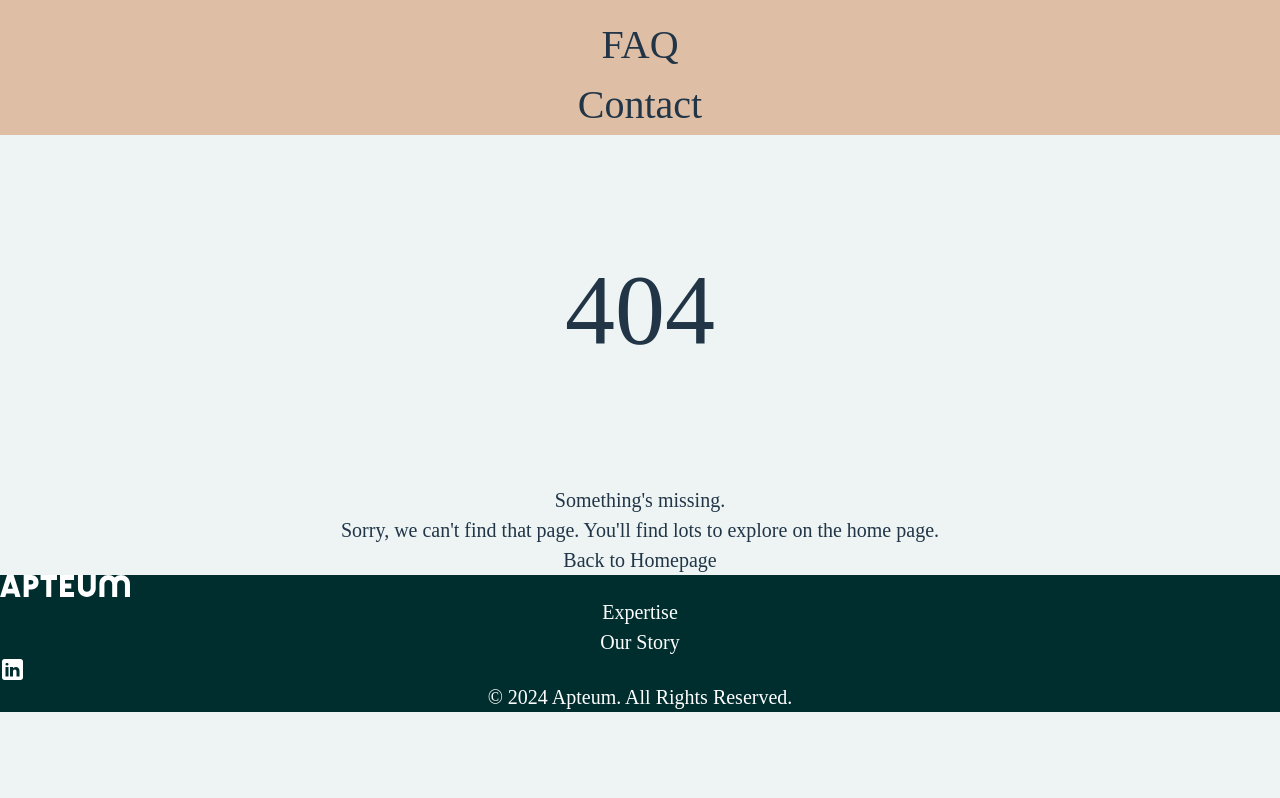
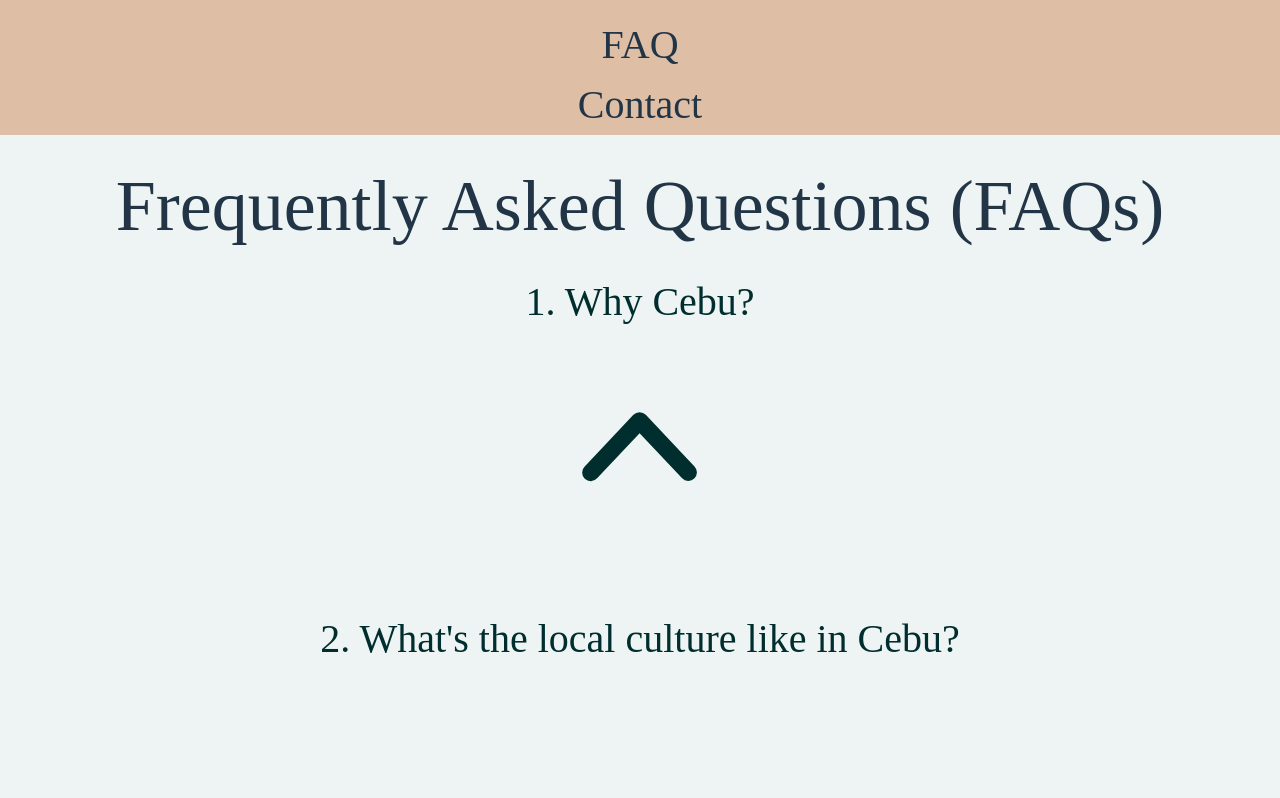
Before and after one commit to rippler7/apteum, a React (Vite) app: page /faqs in a window 1280 px wide. Shown: the part 322-1120 px from the top of the page. Before the commit the page ends 1034 px from the top, so only its background shows below. Built offline with nearby package versions, Linux system fonts and the light colour scheme; a web font is replaced by a local one.

Commit message:
[WEB-4] fixed some nested element issuess

```diff
--- a/index.html
+++ b/index.html
@@ -7,7 +7,7 @@
     <title>Apteum</title>
   </head>
   <body>
-    <div id="root" className='w-full h-screen items-center p-0 m-0'></div></div>
+    <div id="root" className='h-screen items-center p-0 m-0'></div></div>
     <script type="module" src="/src/main.tsx"></script>
   </body>
 </html>
--- a/src/App.tsx
+++ b/src/App.tsx
@@ -1,6 +1,7 @@
 import "./App.css";
 import Home from "./pages/Home";
 import Expertise from "./pages/Expertise";
+import Faq from "./pages/Faq";
 import NoPage from "./pages/NoPage";
 import Story from "./pages/Story";
 import Footer from "./components/Footer";
@@ -16,17 +17,18 @@ const App = () => {
     <>
       <Navbar />
 
-      <main className="pt-[80px]">
+      <main className="">
         <Routes>
           <Route path="/">
             <Route index element={<Home />} />
             <Route path="expertise" element={<Expertise />} />
             <Route path="ourstory" element={<Story />} />
+            <Route path="faqs" element={<Faq />} />
             <Route path="*" element={<NoPage />} />
           </Route>
         </Routes>
       </main>
-      <div className="w-full relative sm:relative md:absolute lg:absolute">
+      <div className="w-full bottom-0 relative lg:fixed">
         <Footer />
       </div>
       <svg xmlns="http://www.w3.org/2000/svg" version="1.1" className="svg-filters hidden" >
--- a/src/components/Footer.tsx
+++ b/src/components/Footer.tsx
@@ -3,27 +3,27 @@ import lnIconW from '../assets/icons8-linkedin-100-white.svg'
 import { Link } from 'react-router-dom'
 function Footer() {
     return (
-        <div id='footerBar' className='grid bottom-0 lg:relative md:bottom-0 sm:bottom-0 grid-cols-1 lg:grid-cols-2 md:grid-cols-1 sm:grid-cols-1 xs:grid-cols-1 bottom-0 mb-auto w-full justify-between items-center lg:text-right align-middle'>
+        <div id='footerBar' className='grid md:bottom-0 sm:bottom-0 grid-cols-1 lg:grid-cols-2 md:grid-cols-1 sm:grid-cols-1 xs:grid-cols-1 mb-auto w-full justify-between items-center lg:text-right align-middle'>
             <div className='items-right align-middle px-10 py-10 md:align-center'>
                 <Link to="/"><img src={ApteumW} height={50} width={130} alt="" className='items-center m-auto lg:ml-0' /></Link>
             </div>
             <div>
                 <div className='grid justify-items-center lg:justify-items-end w-full items-center px-10 pt-3 sm:text-center lg:text-right'>
-                    <div className='lg:grid w-full lg:w-[30vw] justify-items-center lg:justify-items-end sm:items-center md:items-center lg:items-right grid-cols-1 lg:grid-cols-3 md:grid-cols-1'>
+                    <div className='lg:grid w-full lg:w-[30vw] justify-items-center lg:justify-items-end sm:items-center md:items-center lg:items-right grid-cols-1 lg:grid-cols-4 md:grid-cols-1'>
                         <div className='px-2 sm:py-3 sm:text-center'>
-                            <Link to="expertise"><a>Expertise</a></Link>
+                            <Link to="expertise">Expertise</Link>
                         </div>
                         <div className='px-2 sm:py-3 sm:text-center'>
-                            <Link to="ourstory"><a>Our Story</a></Link>
+                            <Link to="ourstory">Our Story</Link>
+                        </div>
+                        <div className='px-2 sm:py-3 sm:text-center'>
+                            <Link to="faqs">FAQ</Link>
                         </div>
                         {/* <div className='px-2 sm:py-3 sm:text-center hidden'>
                             <a>Our Experts</a>
                         </div>
                         <div className='px-2 sm:py-3 sm:text-center hidden'>
                             <a>Careers</a>
-                        </div>
-                        <div className='px-2 sm:py-3 sm:text-center hidden'>
-                            <a>FAQ</a>
                         </div>
                         <div className='px-2 sm:py-3 sm:text-center hidden'>
                             <a>Careers</a>
--- a/src/components/SectionSeven.tsx
+++ b/src/components/SectionSeven.tsx
@@ -3,7 +3,7 @@ import ButtonAvg from './ButtonAvg'
 import arrowRight from '../assets/arrowRight.svg'
 function SectionSeven(){
     return(
-        <section className="flex align-middle justify-between max-w-screen-xl px-4 mx-auto md:flex-row sm:px-6 p-8">
+        <section className="flex align-middle justify-between max-w-screen-xl px-4 mx-auto md:flex-row sm:px-6 pb-8">
 			<div className="container mx-auto flex flex-col items-center px-4 text-center md:py-6 md:px-5 lg:px-16 justify-center">
             <img src={whirlArrow} width={145} />
             <br />
--- a/src/components/Sidebar.tsx
+++ b/src/components/Sidebar.tsx
@@ -46,8 +46,8 @@ const Sidebar = ({ showSideBar, toggleMenu }: SidebarProps) => {
               <h3>Careers</h3>
             </Link>
           </li>
-          <li className="hidden">
-            <Link to="nopage">
+          <li className="">
+            <Link to="faqs">
               <h3>FAQ</h3>
             </Link>
           </li>
--- /dev/null
+++ b/src/const/questions.ts
@@ -0,0 +1,34 @@
+const qna = [
+    {
+        id:1,
+        question:"1. Why Cebu?",
+        ans:"Thanks for partnering with us, we look forward to working together. \n We try to take an ethical approach to remote hiring and be transparent about our actions. The following FAQs explain where our staff work and how we provide for them."
+    },
+    {
+        id:2,
+        question:"2. What's the local culture like in Cebu?",
+        ans:"Because if it's history, the Philippines is a westernised culture. Its cities, infrastructure and amenities are very similar to those in Australia, as is its workplace culture and practices. There's also no language barrier. Working with Filipinos is much the same as with working with Australians."
+    },
+    {
+        id:3,
+        question:"3. How does Apteum support staff in Cebu?",
+        ans:"In addition to state-of-the-art facilities in the Cebu I.T. Park, we provide all staff health insurance, training and development opportunities, and a culture that promotes health and wellbeing through staff activities and social events. We want our staff to feel valued and enjoy their work, so we create an environment that encourages that."
+    },
+    {
+        id:4,
+        question:"4. What hours do Apteum staff work?",
+        ans:"Our staff work an eight-hour day, typically 7am to 4pm PHT. The work day includes a one-hour lunch break and two 15-minute coffee/tea breaks. These hours align closely with Australian Eastern Standard Time; however, if you require staff to work outside of these hours we can arrange that."
+    },
+    {
+        id:5,
+        question:"5. How do Apteum staff get paid?",
+        ans:"Staff are paid fortnightly into their nominated bank account from our account with Bank of the Philippine Islands. All staff log their attendance, annual leave and sick leave using an HR Management System called Sprout."
+    },
+    {
+        id:6,
+        question:"6. Are Apteum staff qualified for the job?",
+        ans:"Yes, our staff are highly qualified. Once we understand your needs, we work with you to determine a job description, including the level of experience and qualifications you expect. Much like the traditional hiring process, candidates will have varying levels of experience and a range of factors will determine who's most suitable for you."
+    }
+]
+
+export default qna
--- a/src/pages/Expertise.tsx
+++ b/src/pages/Expertise.tsx
@@ -91,7 +91,7 @@ function Expertise() {
                     </div>
                 </div>
             </div>
-            <section className="relative px-6 pb-10 align-middle w-full mx-auto  text-left">
+            <section className="relative px-6 pb-10 align-middle w-full mx-auto  text-left mb-10 lg:mb-20">
                 <h2 className='m-auto w-10/12'>How it works</h2>
                 <div className="grid grid-cols-1 md:grid-cols-2 w-10/12 m-auto gap-2 md:gap-8 mt-3 md:mt-8 px-4 md:px-10 xl:mt-16 sm:grid-cols-1 text-left justify-between">
                     <div className='mb-10 md:mb-5'>
@@ -125,7 +125,7 @@ function Expertise() {
                     <br />
                 </div>
             </section>
-            <section className="hidden flex h-max align-middle justify-between max-w-screen-xl px-4 mx-auto md:flex-row sm:px-6 p-8 pb-28">
+            <section className="hidden flex h-max align-middle justify-between max-w-screen-xl px-4 mx-auto md:flex-row sm:px-6 p-8 pb-28 mb-20">
                 <div className="container mx-auto flex flex-col items-center px-4 text-center md:py-6 md:px-5 lg:px-16 justify-center">
                     <br />
                     <p className="px-8 mt-8 mb-12">
--- /dev/null
+++ b/src/pages/Faq.tsx
@@ -0,0 +1,62 @@
+import { Disclosure, Transition } from '@headlessui/react';
+import { ChevronUpIcon } from '@heroicons/react/20/solid';
+import { Link } from 'react-router-dom';
+import ButtonAvg from '../components/ButtonAvg';
+import qna from '../const/questions';
+import arrowRight from '../assets/arrowRight.svg'
+function Faq() {
+    return (
+        <>
+        <section className="min-h-fit pt-20">
+            <br />
+            <h2>Frequently Asked Questions (FAQs)</h2>
+            {
+                qna && qna.map((qa) => <>
+                    <Disclosure as="div">
+                        {({ open }) => (
+                            <>
+                                <div className="w-full px-4 lg:px-10 py-5" key='{qa.id}'>
+                                    <div className="mx-auto w-full bg-white p-2">
+                                        <Disclosure.Button className="flex w-full justify-between px-4 py-2 text-left text-[#002d2e] hover:bg-[#002d2e]-200 focus:outline-none focus-visible:ring bg-[#edf4f3] focus-visible:ring-500/75">
+                                            <h3><span>{qa.question}</span></h3>
+                                            <ChevronUpIcon
+                                                className={`${open ? 'rotate-180 transform' : ''
+                                                    } h-5 w-5 #213547`}
+                                            />
+                                        </Disclosure.Button>
+                                        <Transition
+                                            enter="transition duration-100 ease-out"
+                                            enterFrom="transform scale-95 opacity-0"
+                                            enterTo="transform scale-100 opacity-100"
+                                            leave="transition duration-75 ease-out"
+                                            leaveFrom="transform scale-100 opacity-100"
+                                            leaveTo="transform scale-95 opacity-0"
+                                        >
+                                            <Disclosure.Panel className="px-4 text-left pb-2 pt-4 text-gray-700">
+                                                <h4>{qa.ans}</h4>
+                                            </Disclosure.Panel>
+                                        </Transition>
+                                    </div>
+                                </div>
+                            </>
+                        )}
+                    </Disclosure>
+                </>)
+            }
+        </section>
+        <section className="flex hidden align-middle justify-between w-full px-4 mx-auto md:flex-row sm:px-6 p-8 pb-28 bg-white">
+                <div className="container mx-auto flex flex-col items-center px-4 text-center md:py-6 md:px-5 lg:px-16 justify-center">
+                    <br />
+                    <p className="px-8 mt-8 mb-12">
+                    <h2>Can't find what you are looking for?</h2></p>
+                    <br />
+                    <Link to='/expertise'><div className="w-fit m-auto text-center items-center justify-center mt-[3vw]"> <ButtonAvg label='Contact Us' iconRight={<div className='pl-2 items-center flex justify-center m-auto'><img className='rightBtnArrow' src={arrowRight} width={30} title="arrow right" alt="pointRight" /></div>} /></div></Link>
+                    <br />
+                    <br />
+                </div>
+            </section>
+        </>
+    )
+}
+
+export default Faq;
--- a/src/pages/Home.tsx
+++ b/src/pages/Home.tsx
@@ -8,7 +8,7 @@ import SectionSeven from '../components/SectionSeven'
 
 function Home(){
     return(
-        <div className='h-full w-full justify-between align-items items-center min-h-screen'>
+        <div className='h-full justify-between align-items items-center min-h-screen pb-20'>
 
       <div>
         <div className='w-full lg:h-screen md:h-full sm:h-full mb-auto'>
--- a/src/pages/Story.tsx
+++ b/src/pages/Story.tsx
@@ -5,15 +5,15 @@ import { Link } from 'react-router-dom'
 function Story() {
     return (
         <>
-            <section className="relative w-full md:h-fit sm:h-max flex items-end justify-start text-left text-white z-1">
+            <section className="relative w-full md:h-fit sm:h-max flex items-end justify-start text-left text-white z-1 pt-20">
                 <div className="img-docker absolute top-0 left-0 w-full h-full overflow-hidden">
                     <img src={heroImgStory} className="w-full h-full brightness-50 object-cover object-left-bottom" />
                 </div>
                 <div className='w-full md:w-10/12 mx-auto'>
                 <div className="img-content relative py-5 w-full max-w-sm md:max-w-5xl">
                     <h2 className='p-10'>A new way of working</h2>
-                    <p className='px-10'><h3 className="text-3xl">Remote hiring is a practical alternative and long-term solution to business growth and development—but it should be done the right way. At Apteum, that means treating all clients, collaborators, contractors and staff with the utmost respect.
-                    </h3></p>
+                    <h3 className="text-3xl px-10">Remote hiring is a practical alternative and long-term solution to business growth and development—but it should be done the right way. At Apteum, that means treating all clients, collaborators, contractors and staff with the utmost respect.
+                    </h3>
                 </div>
                 </div>
             </section>
@@ -28,7 +28,7 @@ function Story() {
                     </div>
             </div>
             </section>
-            <section className="flex relative align-middle justify-between text-centermax-w-screen-xl px-4 mx-auto md:flex-row sm:px-6 p-8 bg-white">
+            <section className="flex relative align-middle justify-between text-centermax-w-screen-xl px-4 mx-auto md:flex-row sm:px-6 p-8 bg-white mb-20">
             <div className="flex mx-auto my-auto max-w-screen-xl px-4 text-center lg:py-16 lg:px-6 align-middle">
                 <figure className="max-w-screen-lg mx-auto">
                     <svg className="h-12 mx-auto mb-3 text-gray-400 dark:text-gray-600" viewBox="0 0 24 27" fill="none" xmlns="http://www.w3.org/2000/svg">
@@ -49,11 +49,11 @@ function Story() {
             </div>
             </section>
 
-            <section className="hidden flex h-max align-middle justify-between w-full px-4 mx-auto md:flex-row sm:px-6 p-8 pb-28 bg-white">
+            <section className="hidden flex h-max align-middle justify-between w-full px-4 mx-auto md:flex-row sm:px-6 p-8 pb-28">
                 <div className="container mx-auto flex flex-col items-center px-4 text-center md:py-6 md:px-5 lg:px-16 justify-center">
                     <br />
-                    <p className="px-8 mt-8 mb-12">
-                    <h2>Do you have a project you would like to discuss?</h2></p>
+
+                    <h2 className="px-8 mt-8 mb-12">Do you have a project you would like to discuss?</h2>
                     <br />
                     <Link to='../nopage'><div className="w-fit m-auto text-center items-center justify-center mt-[3vw]"> <ButtonAvg label='Our Experts' iconRight={<div className='pl-2 items-center flex justify-center m-auto'><img className='rightBtnArrow' src={arrowRight} width={30} title="arrow right" alt="pointRight" /></div>} /></div></Link>
                     <br />
```
